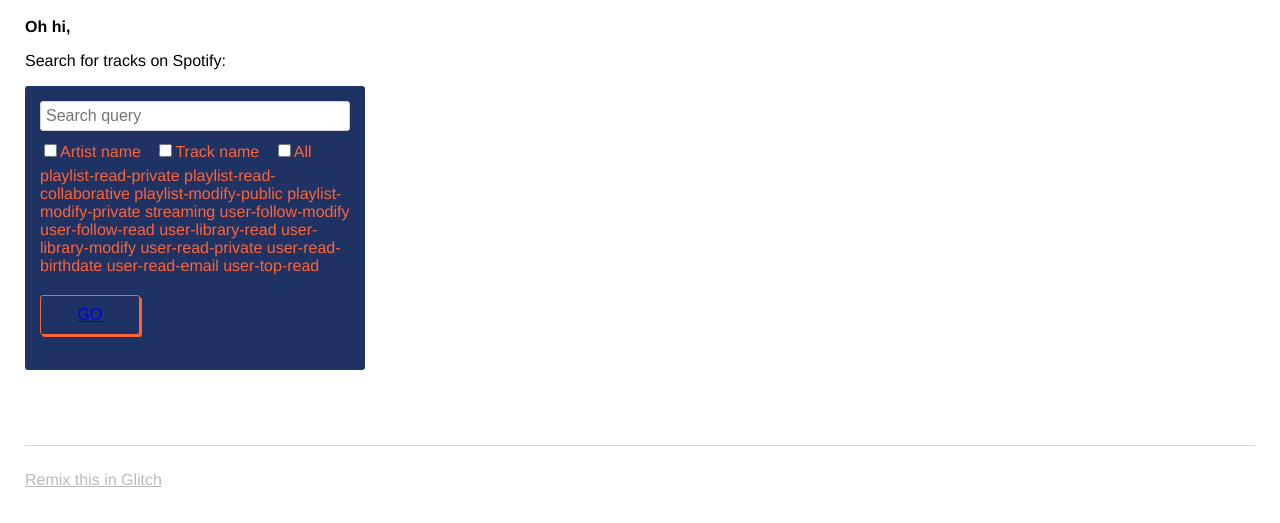
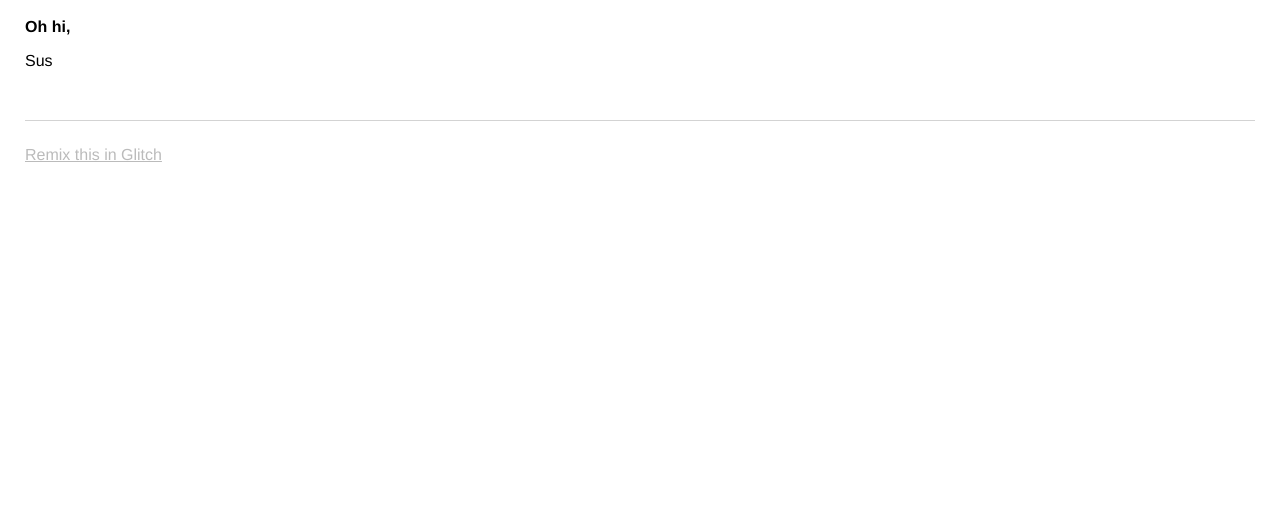
Before and after one commit to EkaanshArora/Songstellation-3D, a website: page views/callback.html in a window 1280 px wide. Shown: the part 65-588 px from the top of the page. Drawn offline with nearby package versions, Linux system fonts and the light colour scheme.

Commit message:
Checkpoint

```diff
--- a/public/client.js
+++ b/public/client.js
@@ -18,7 +18,8 @@ $(function() {
     });
 
     $.get('/authorize?' + $.param({scopes: scopesList}), function(data) {
-
+      console.log(data)
+      window.location = data;
     });
   });
 
--- a/server.js
+++ b/server.js
@@ -50,13 +50,14 @@ app.get("/", function (request, response) {
 app.get("/authorize", function (request, response) {
   var scopesArray = request.query.scopes.split(',');
   var authorizeURL = spotifyApi.createAuthorizeURL(scopesArray);
-  response.redirect(authorizeURL);
+  console.log(authorizeURL)
+  response.send(authorizeURL);
 });
 
 app.get("/callback", function (request, response) {
   var authorizationCode = request.query.code;
 
-  response.sendFile(__dirname + '/views/index.html');
+  response.sendFile(__dirname + '/views/callback.html');
 
   spotifyApi.authorizationCodeGrant(authorizationCode)
   .then(function(data) {
--- a/views/callback.html
+++ b/views/callback.html
@@ -27,32 +27,7 @@
 
     <main>
       <p class="bold">Oh hi,</p>
-      <p>Search for tracks on Spotify:</p>
-      <form>
-        <input required type="text" maxlength="100" placeholder="Search query">
-        <input type="checkbox" name="scope" value="artist"><label>Artist name</label>
-        <input type="checkbox" name="scope" value="track"><label>Track name</label>
-        <input type="checkbox" name="scope" value="all"><label>All</label>
-
-playlist-read-private
-playlist-read-collaborative
-playlist-modify-public
-playlist-modify-private
-streaming
-user-follow-modify
-user-follow-read
-user-library-read
-user-library-modify
-user-read-private
-user-read-birthdate
-user-read-email
-user-top-read
-        <button type="submit"><a href="/authorize">GO</a></button>
-      </form>
-      <section class="results">
-        <ul id="results">
-        </ul>
-      </section>
+      <p>Sus</p>
     </main>
 
     <footer>
```
